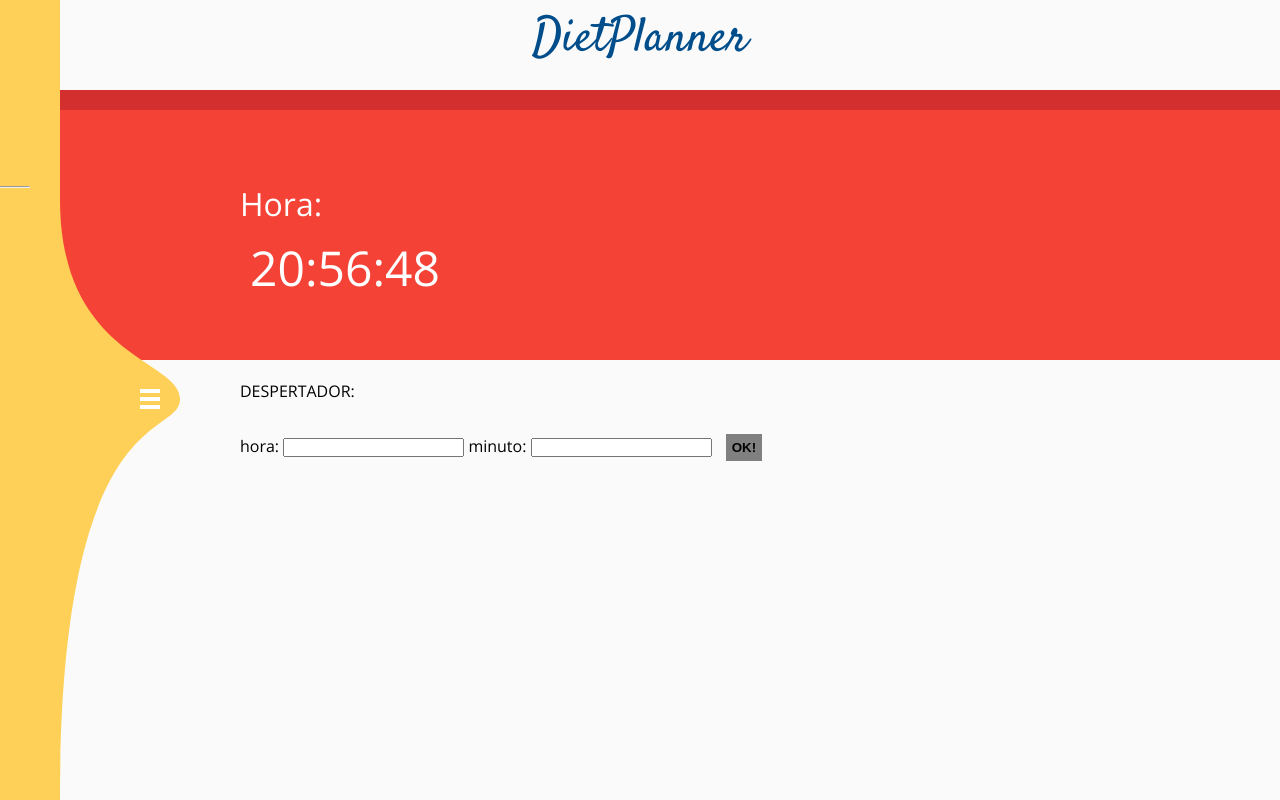
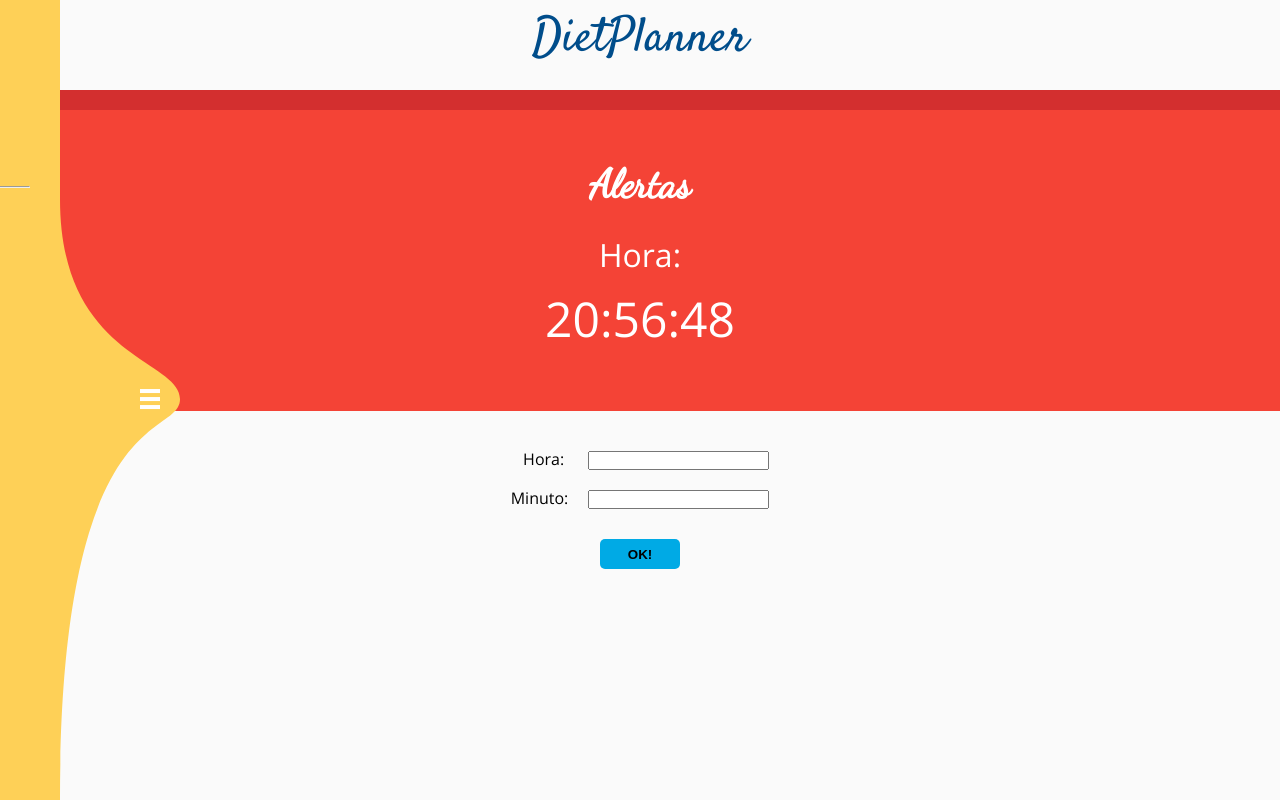
Before and after one commit to OsvaldoBosquez/DietPlanner, a PHP site: page /user-alerts.php in a window 1280 px wide. Run offline with PHP 8.4, Linux system fonts and the light colour scheme.

Commit message:
creating alerts page

```diff
--- a/css/style-alerts.css
+++ b/css/style-alerts.css
@@ -11,10 +11,12 @@
   font-family: 'Open Sans', sans-serif;
   font-size: 16px;
 }
-  .main{
+
+.main {
   width: 100%;
   margin-top: 30px;
 }
+
 .principal {
   background: #F44336;
   border-top: 20px solid #D32F2F;
@@ -22,10 +24,20 @@
   padding: 50px 0;
   width: 100%;
 }
+
 .wrap {
   margin: auto;
   max-width: 800px;
   width: 90%;
+  text-align: center;
+}
+
+.principal .titleR h4 {
+  display: flex;
+  justify-content: center;
+  margin-bottom: 25px;
+  font-size: 2.5em;
+  font-family: "Dancing Script", cursive;
 }
 
 .t {
@@ -39,24 +51,37 @@
 }
 
 .desperta {
-    position: relative;
+  margin-top: 30px;
+  display: inline-block;
+  text-align: right;
   top: 20px;
   z-index: -1;
 }
+.desperta label,
+.desperta input{
+  margin: 10px;
+}
 
+.btn{
+  margin-top: 10px;
+  display: flex;
+  justify-content: center;
+}
 button {
   margin: 10px;
   padding: 5px;
-    background: grey;
-    border: solid 1px grey;
+  background: #00aae5;
+  border: none;
+  border-radius: 5px;
   font-weight: bold;
+  width: 10%;
+  height: 30px;
+}
+button:hover{
+  border: 1px solid #000;
+  opacity: 0.8;
 }
 
-  .obs {
-    position:relative;
-    top: 150px;
-    color: white;
-  }
 
 
 /* Changing sizes.... */
--- a/user-alerts.php
+++ b/user-alerts.php
@@ -24,11 +24,15 @@
         </div>
         <div class="wrap">
             <div class="desperta">
-                DESPERTADOR:<br /><br />
-                hora: <input type="text" id="hora">
-                minuto: <input type="text" id="minuto">
-                <button>OK!</button>
+                <label for="hora">Hora:</label> <input type="text" id="hora">
+                <br>
+                <label for="hora">Minuto:</label><input type="text" id="minuto">
+                <br>
             </div>
+            <div class="btn">
+                <button id="btn">OK!</button>
+            </div>
+
         </div>
     </section>
 
```
Lines whose indentation alone changed are shown as unchanged.
